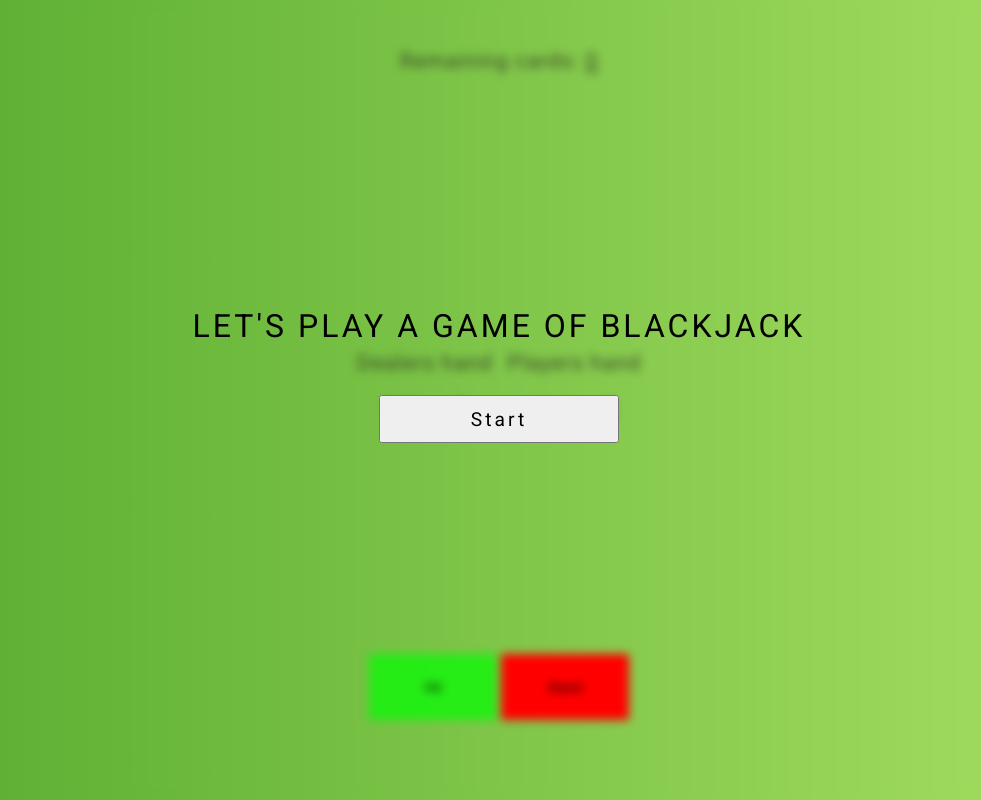
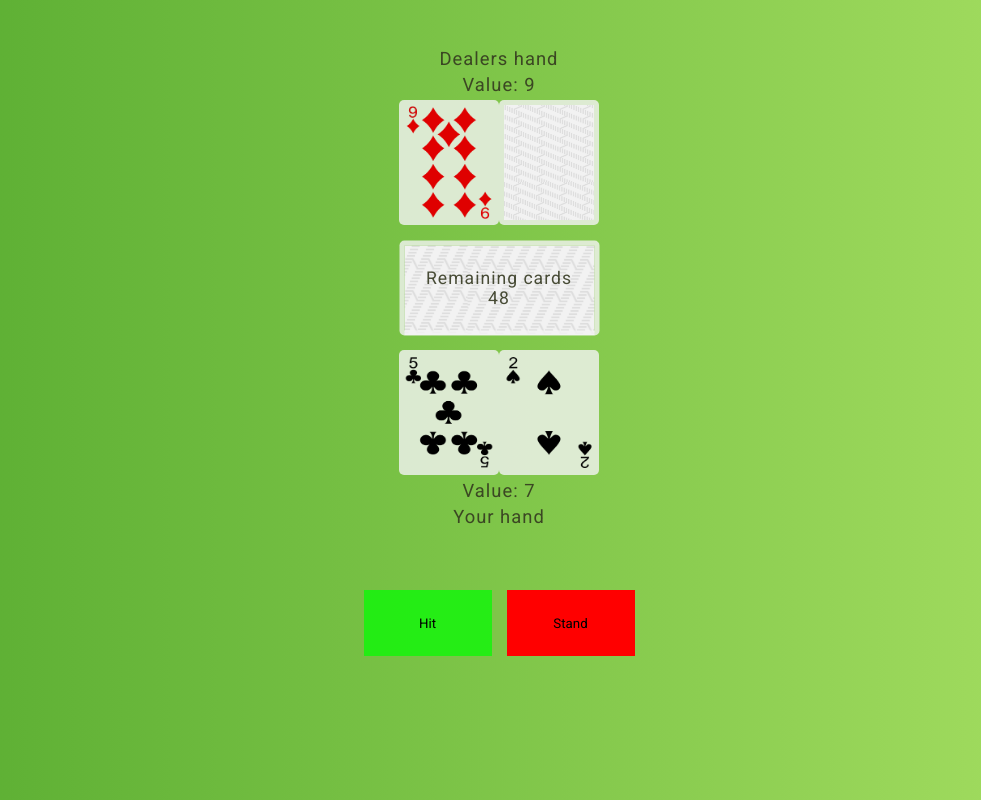
Before and after one commit to WhySoShy/BlackJack, a website: page index.html in a window 1280 px wide. Shown: the whole page, without its empty margins (141-1122 px from the left). Drawn offline with nearby package versions, Linux system fonts and the light colour scheme.

Commit message:
better layout and logic
I have started to create a newer layout, aswell as changed some of my classes from camelCasing to PascalCasing.

```diff
--- a/CSS/index.scss
+++ b/CSS/index.scss
@@ -6,6 +6,9 @@
     font-family: 'Roboto', sans-serif;
 }
 /*End of default properties*/
+
+$CardHeight: 125px;
+$CardWidth: 100px;
 
 /* Mixin */
 @mixin CenterIt($placement: center, $placement2: center) {
@@ -17,27 +20,48 @@
 }
 
 .Layout {
-    @include CenterIt();
-    flex-flow: row nowrap;
+    @include CenterIt(center, none);
+    flex-flow: column nowrap;
     background: linear-gradient(to right, #56ab2f, #a8e063);
     height: 100%;
     min-height: 100vh;
     width: 100%;
     gap: 15px;
     label {
-        font-size: 1.33em;
+        font-size: 1.15em;
         color: rgba(50,55,30,.89);
         letter-spacing: 1px;
-        span {
-            text-decoration: underline;
+        text-align: center;
+    }
+    #GameArea {
+        height: max-content;
+        padding: 3rem;
+    }
+    .Availeable-Cards {
+        position: relative;
+        display: flex;
+        justify-content: center;
+        align-items: center;
+        height: $CardHeight;
+        label {
+            font-size: 1.1em;
+            z-index: 2;
+            display: inherit;
+            flex-direction: column;
+        }
+        &::before {
+            content: '';
+            position: absolute;
+            border: 5px solid rgba(244,244,244,.8);
+            background: url(/Cards/back@2x.png) no-repeat;
+            background-size:cover;
+            color: black;
+            border-radius: 5px;
+            height: $CardHeight + 65;
+            width: $CardWidth - 15;
+            rotate: 90deg;
         }
     }
-    .Availeable-Cards {
-        position: absolute;
-        top: 3rem;
-    }
-    $CardHeight: 150px;
-    $CardWidth: 125px;
     &-Hand {
         display: flex;
         flex-flow: column nowrap;
@@ -45,7 +69,7 @@
         position: relative;
         > label {
             text-align: center;
-            padding: 25px 0 15px 0;
+            // padding: 25px 0 15px 0;
         }
         .Value {padding: 5px 0;}
         section {
@@ -61,10 +85,17 @@
         }
     }
     &-Buttons {
-        position: absolute;
-        bottom: 5rem;
-        height: max-content;
-        width: max-content;
+        display: flex;
+        align-items: end;
+        height: 7rem;
+        flex-grow: 1;
+        > div {
+            position: relative;
+            display: flex;
+            justify-content: center;
+            align-self: start;
+            gap: 15px;
+            width: 100%;
             button {
                 height: 66px;
                 width: 128px;
@@ -76,6 +107,7 @@
                 }
                 &:nth-child(2) {
                     background-color: rgba(255,0,0,1);
+                }
             }
         }
     }
--- a/index.html
+++ b/index.html
@@ -11,31 +11,35 @@
 </head>
 <body>
     <section class="Layout">
-        <div class="Availeable-Cards">
-            <label>Remaining cards: <span id="CardCount">0</span></label>
-        </div>
+        <div id="GameArea">
             <div class="Layout-Hand Dealer">
                 <label>Dealers hand</label>
                 <label class="Value">Value: <span>0</span></label>
                 <section class="Dealer-Cards">
                 </section>
             </div>
+            <div class="Availeable-Cards">
+                <label>Remaining cards <span id="CardCount">0</span></label>
+            </div>
             <div class="Layout-Hand Player">
-            <label>Players hand</label>
-            <label class="Value">Value: <span>0</span></label>
                 <section class="Player-Cards">
                 </section>
+                <label class="Value">Value: <span>0</span></label>
+                <label>Your hand</label>
+            </div>
         </div>
         <div class="Layout-Buttons">
+            <div>
                 <button onclick="hit()">Hit</button>
                 <button onclick="stand()">Stand</button>
             </div>
+        </div>
 
     </section>
-    <section class="StopScreen">
+    <!-- <section class="StopScreen">
         <label>Let's play a game of blackjack</label>
         <button onclick="start()">Start</button>
-    </section>
+    </section> -->
 
 
 </body>
--- a/index.js
+++ b/index.js
@@ -1,35 +1,58 @@
-const cards = [];
-let hands = [];
-let gameState = false; // true = game i started
-let dealerShownCard = false;
+let cards = [], hands = [];
+let dealerShownCard = false, timeForShuffle = false, gameState = false;
 
-class Cards {
+class DeckOfCards {
     constructor(symbol, type, value) {
         this.Type = type;
         this.Symbol = symbol;
         this.Value = value;
     }
 }
-class Hand {
+class PlayerHand {
     constructor(user, card) {
         this.User = user;
         this.Card = card;
     }
 }
+//#region Start/End functions
+/**
+ * Creates all the cards.
+ */
+function createCards() {
+    const symbols = ['Club', 'Diamond', 'Heart', 'Spade'];
+    const types = [ ['Two', 2], ['Three', 3], ['Four', 4], ['Five', 5], ['Six', 6], ['Seven', 7], ['Eight', 8], ['Nine', 9],['Ten', 10],['Jack', 10], ['Queen', 10], ['King', 10], ['Ace', [1,11]]]
+    for(let i = 0; i<symbols.length;i++)
+        for(let j = 0; j<types.length;j++)
+            cards.push(new DeckOfCards (symbols[i], types[j][0], types[j][1]))
+    newCount();
+    shuffle();
+}
+/**
+ * Shuffles the deck of cards from
+ */
+function shuffle() {
+    for(let i=0;i<cards.length;i++){
+        let j = Math.floor(Math.random() * i);
+        let temp = cards[i];
+        cards[i] = cards[j];
+        cards[j] = temp;
+    };
+}
+//#endregion
+//#region General usefull functions
 /**
  * @returns a string uppercased
  */
 String.prototype.capitalize = function() {return this.charAt(0).toUpperCase() + this.slice(1)};
 
-//#region General usefull functions
 /**
  * Sets a waiting timer
  */
 async function wait(time) {await new Promise((res) => {setTimeout(res, time)})}
 /**
  * Adds an image element into the DOM
- * @param {Hand} user
- * @param {Cards} card
+ * @param {PlayerHand} user
+ * @param {DeckOfCards} card
  */
 function giveCardImage(user, card) {
     const appendTo = $(`.${user.capitalize()} > section`);
@@ -45,31 +68,6 @@ function giveCardImage(user, card) {
 function newCount() {$('#CardCount').text(`${cards.length}`)}
 //#endregion
 
-//#region Start/End functions
-/**
- * Creates all the cards.
- */
-function createCards() {
-    const symbols = ['Club', 'Diamond', 'Heart', 'Spade'];
-    const types = [ ['Two', 2], ['Three', 3], ['Four', 4], ['Five', 5], ['Six', 6], ['Seven', 7], ['Eight', 8], ['Nine', 9],['Ten', 10],['Jack', 10], ['Queen', 10], ['King', 10], ['Ace', [1,11]]]
-    for(let i = 0; i<symbols.length;i++)
-        for(let j = 0; j<types.length;j++)
-            cards.push(new Cards(symbols[i], types[j][0], types[j][1]))
-    newCount();
-    shuffle();
-}
-/**
- * Shuffles the deck of cards from
- */
-function shuffle() {
-    for(let i=0;i<cards.length;i++){
-		let j = Math.floor(Math.random() * i);
-		let temp = cards[i];
-		cards[i] = cards[j];
-		cards[j] = temp;
-	};
-}
-//#endregion
 
 //#region Play functions
 /**
@@ -80,7 +78,7 @@ function shuffle() {
 async function drawCard(player = null, force = false) {
     const newCard = (user) => {
         let chosenCard = cards.shift();
-        hands.push(new Hand(user, chosenCard));
+        hands.push(new PlayerHand(user, chosenCard));
         newCount();
         getCardValues(user);
         giveCardImage(user, chosenCard);
@@ -108,6 +106,7 @@ async function turnDealersCard() {
         .replaceWith(imageReplace);
 
     setTimeout(() => {imageReplace.removeClass('RunItBack')}, 2000)
+    getCardValues('Dealer');
     await wait (200)
 }
 /**
@@ -147,33 +146,38 @@ async function start() {
 
 async function endGame() {
     await turnDealersCard();
-    console.log(1)
-    if (getCardValues('Player') <= 21) {
-        console.log(2);
+    const playerValue = getCardValues('Player');
+    if (playerValue <= 21) {
         while (getCardValues('Dealer') < 17)
         {
-            console.log(3);
             await wait(250);
             await drawCard('Dealer', true);
         }
         if (getCardValues('Dealer') > 21)
-            busted("Player");
+            await busted("Player");
+
+        else if (playerValue > getCardValues('Dealer'))
+            console.log("You won");
     }
     else {
-        busted();
+        await busted();
         console.log("You've busted");
     }
-
+    await wait(1000);
+    console.log("done");
+    await busted(null);
+    drawCard();
 }
 async function busted(player = "Player") {
-    await wait(1000);
+    console.log("Busted started")
+    dealerShownCard = false;
+    gameState = true;
     hands = [];
     $('.Dealer-Cards, .Player-Cards').empty();
     $('.Value span').text('0');
-    gameState = true;
-    drawCard();
-    dealerShownCard = false;
+    console.log("busted done")
 }
+
 //#endregion
 function getCardValues(user) {
     let newValue = 0;
@@ -212,3 +216,6 @@ function getCardValues(user) {
         $(`.${hand[0].User.capitalize()} .Value > span`).text(newValue);
     return newValue;
 }
+
+
+start();
```
Also changed, not shown: CSS/index.css, 1 other file. Lines whose indentation alone changed are shown as unchanged.
